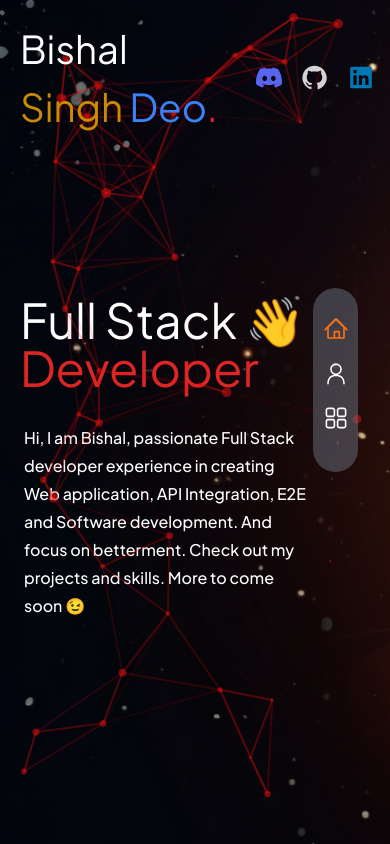
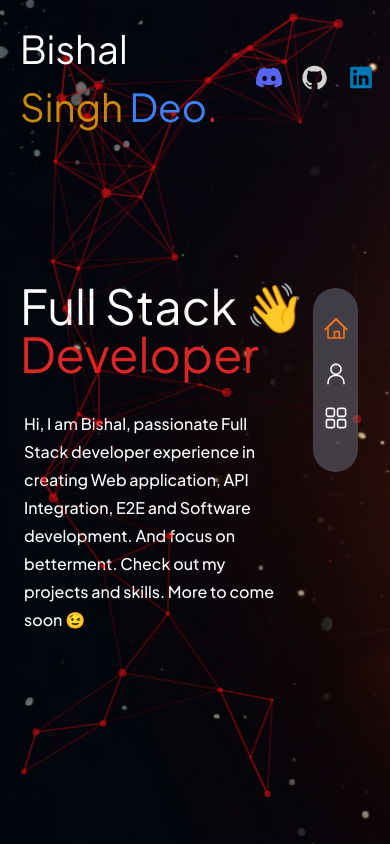
Before and after one commit to Bishalsnghd07/Portfolio-Bishal, a Next.js app: page / in a window 390 px wide. Built offline with nearby package versions, Linux system fonts and the light colour scheme.

Commit message:
feat: update responsiveness

```diff
--- a/app/page.tsx
+++ b/app/page.tsx
@@ -47,7 +47,7 @@ export default function Home() {
           <h1 className='text-5xl lg:text-6xl text-white transition md:hover:translate-x-4 duration-500 cursor-pointer md:z-20'>Full Stack{" "}  {isSmallScreen ? '👋' : ''}
           <span className='text-red-600'>Developer {isSmallScreen ? '' : '👋'}</span>
           </h1>
-          <p className='text-white text-base font-sans font-medium pt-8 md:pt-5 pl-1 leading-7 transition md:hover:translate-x-3 md:hover:text-slate-300 md:hover:scale-105 duration-500 md:z-20 cursor-pointer px-[3.8rem] md:px-0'>Hi, I am Bishal, passionate Full Stack developer experience in creating Web application, API Integration, E2E and Software development. And focus on betterment. Check out my projects and skills. More to come soon {"😉"}</p>
+          <p className='text-white text-base font-sans font-medium pt-8 md:pt-5 pl-1 leading-7 transition md:hover:translate-x-3 md:hover:text-slate-300 md:hover:scale-105 duration-500 md:z-20 cursor-pointer max-w-[16.4rem] md:max-w-none'>Hi, I am Bishal, passionate Full Stack developer experience in creating Web application, API Integration, E2E and Software development. And focus on betterment. Check out my projects and skills. More to come soon {"😉"}</p>
           <div className="w-[100px] h-[100px] md:w-[120px] md:h-[1rem] mt-8">
           <Image
             src="/assets/rounded-text.png"
```
